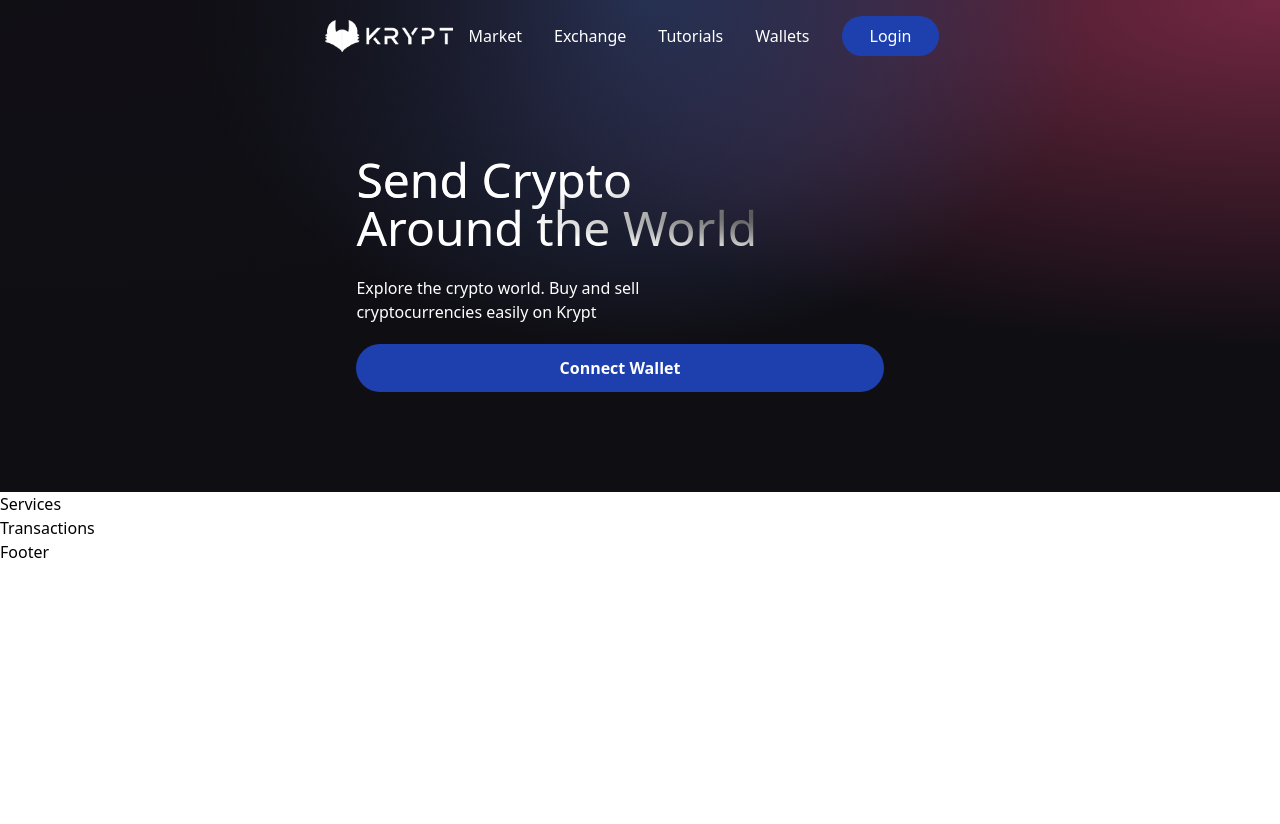
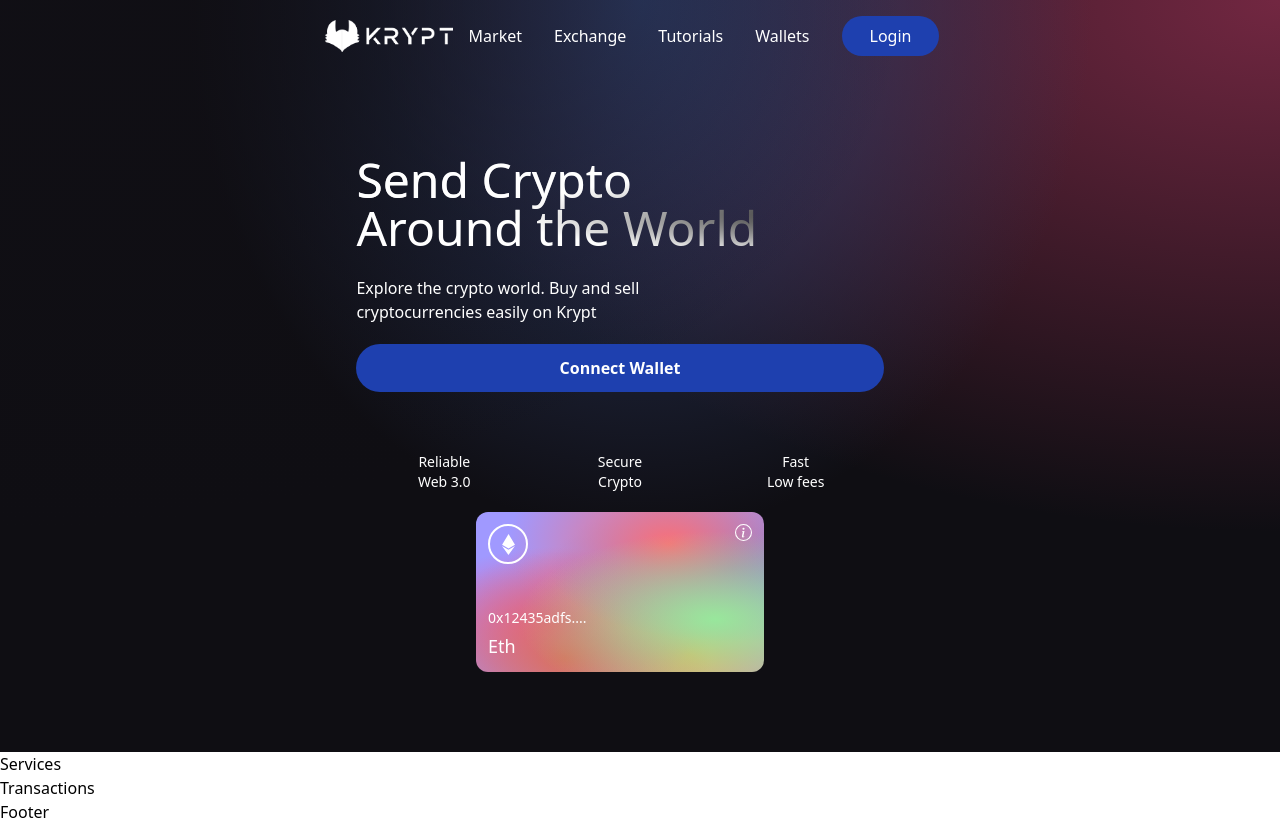
Before and after one commit to Maniktherana/web3.0-app, a React (Vite) app in the folder client/: page / in a window 1280 px wide. Before the commit the page ends 800 px from the top, so only its background shows below. Built offline with nearby package versions, Linux system fonts and the light colour scheme.

Commit message:
Add card component

```diff
--- a/client/src/components/Welcome.jsx
+++ b/client/src/components/Welcome.jsx
@@ -3,6 +3,8 @@ import { SiEthereum } from "react-icons/si"
 import { BsInfoCircle } from "react-icons/bs"
 
 import { Loader } from './'
+
+const commonStyles = "min-h-[70px] sm:px-0 px-2 sm:min-w-[120px] flex justify-center items-center border-[0.5px] border-lime-400 text-sm font-light text-white"
 
 const Welcome = () => {
     const connectWallet = () => {
@@ -26,6 +28,48 @@ const Welcome = () => {
                         <p className="text-white text-base font-semibold">Connect Wallet</p>
                     </button>
 
+                    <div className="grid sm:grid-cols-3 grid-cols-2 w-full mt-10">
+                        <div className={`rounded-tl-2xl ${commonStyles}`}>
+                            Reliable
+                        </div>
+                        <div className={commonStyles}>
+                            Secure
+                        </div>
+                        <div className={`rounded-tr-2xl ${commonStyles}`}>
+                            Fast
+                        </div>
+                        <div className={`rounded-bl-2xl ${commonStyles}`}>
+                            Web 3.0
+                        </div>
+                        <div className={commonStyles}>
+                            Crypto
+                        </div>
+                        <div className={`rounded-br-2xl ${commonStyles}`}>
+                            Low fees
+                        </div>
+                    </div>
+
+                    <div className="flex flex-col flex-1 items-center justify-start w-full md:mt-0 mt-10">
+                        <div className="p-3 justify-end items-start flex-col rounded-xl h-40 sm:w-72 w-full mt-5 eth-card white-glassmorpism">
+                            <div className="flex justify-between flex-col w-full h-full">
+                                <div className="flex justify-between items-start">
+                                    <div className="w-10 h-10 rounded-full border-2 border-white flex justify-center items-center">
+                                        <SiEthereum fontSize={21} color="#fff" />
+                                    </div>
+                                    <BsInfoCircle fontSize={17} color="#fff" />
+                                </div>
+                                <div>
+                                    <p className="text-white font-light text-sm">
+                                        0x12435adfs....
+                                    </p>
+                                    <p className="text-white font-smibold text-lg mt-1">
+                                        Eth
+                                    </p>
+                                </div>
+                            </div>
+                        </div>
+                    </div>
+
                 </div>
             </div>
 
```
